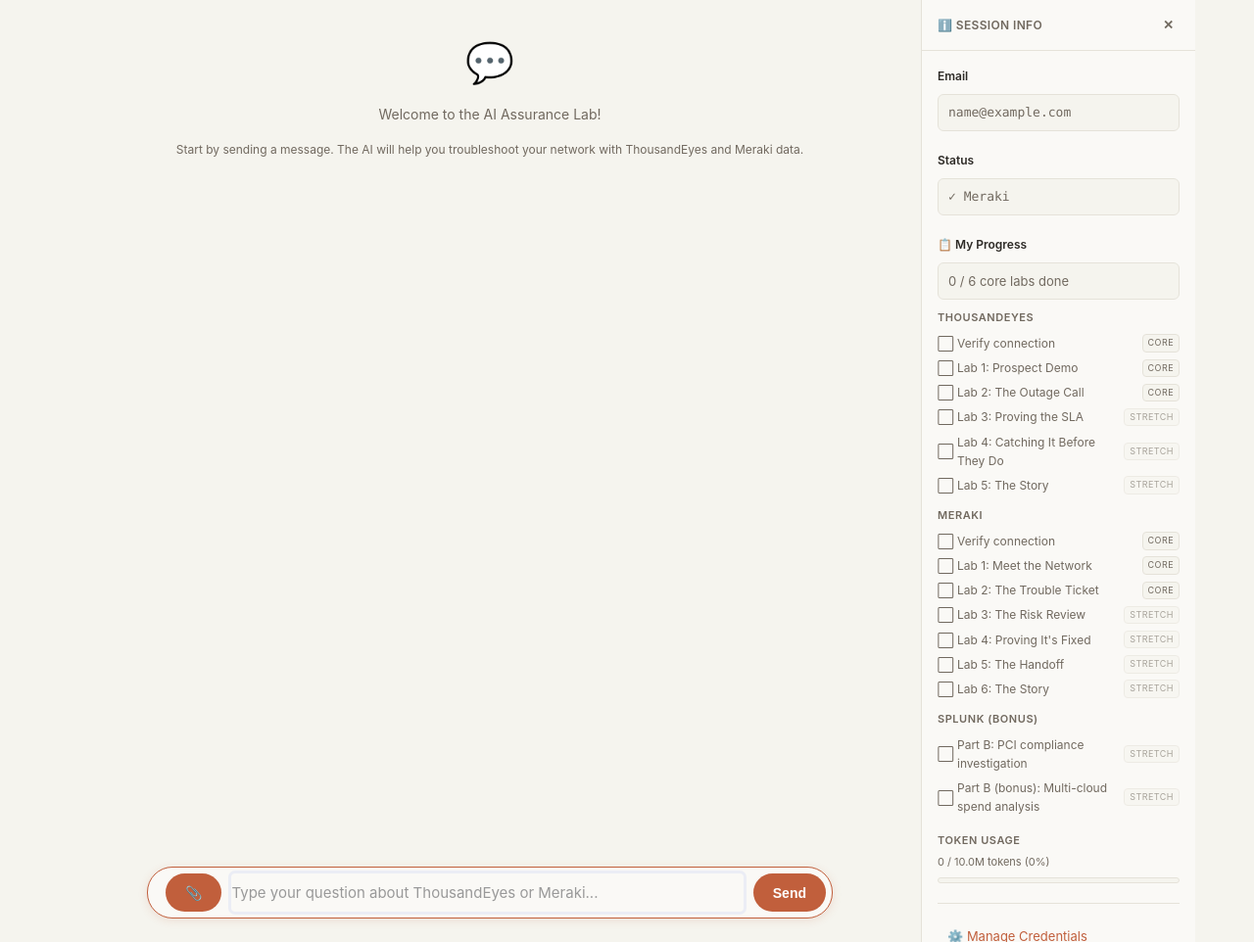
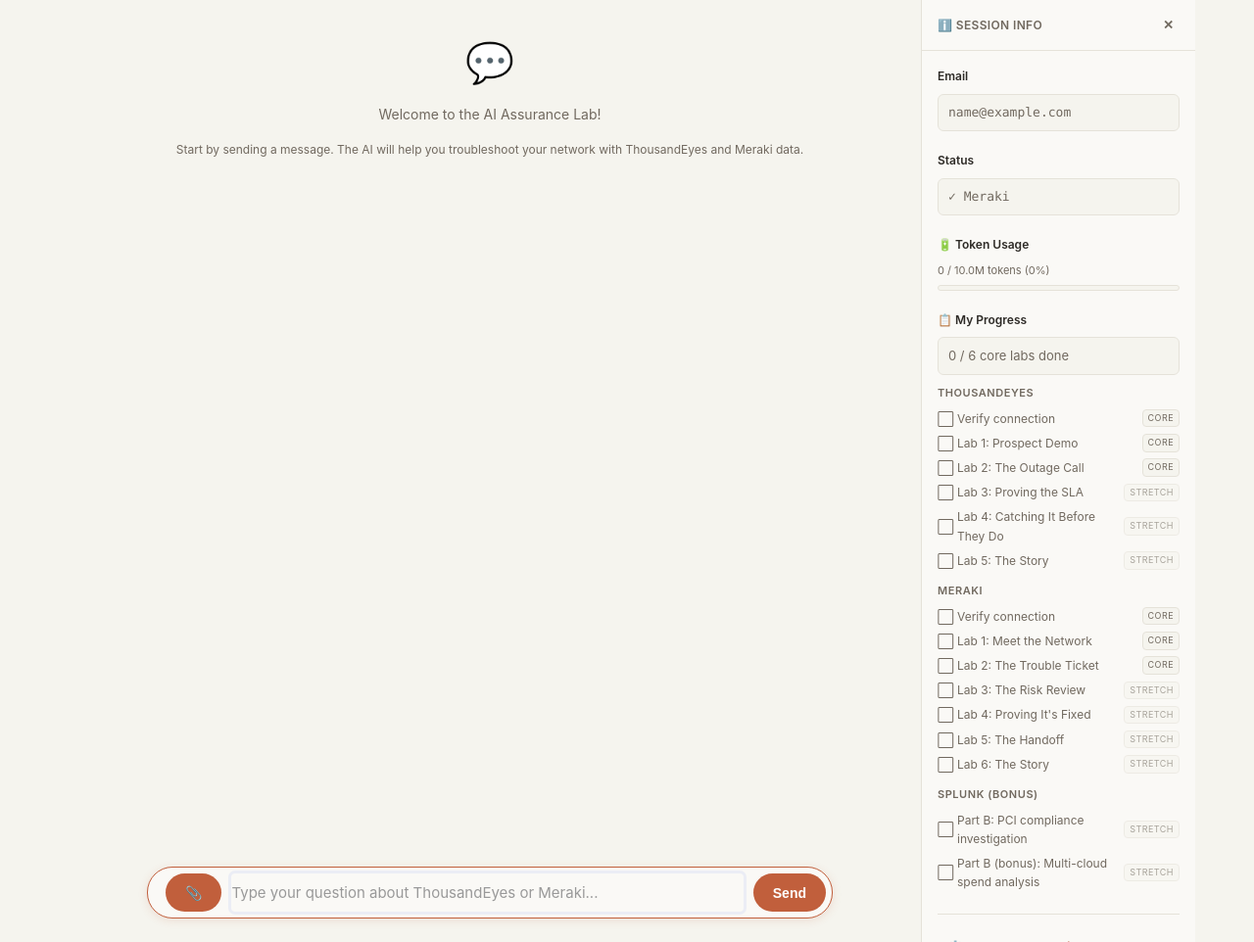
Before and after one commit to sceddy-git/ai-assurance-lab, a Flask app: page /lab in a window 1280 px wide. Shown: the part 60-1022 px from the top of the page at 98% size. Run offline with Flask 3, Linux system fonts and the light colour scheme; the visitor is signed in with stand-in values (Sample User, id 1); data that the repository does not hold is empty; some libraries are stand-ins or nearby versions.

Commit message:
Move token usage badge above My Progress in session sidebar
Co-authored-by: Cursor <cursoragent@cursor.com>

```diff
--- a/templates/lab.html
+++ b/templates/lab.html
@@ -759,9 +759,6 @@
            (see STUDENT_TOKEN_BUDGET in app.py): never blocks chat, just
            warns a student as they approach their budget so a very long
            session doesn't run out unexpectedly near the end of the lab. */
-        #token-usage-section {
-            margin-top: 14px;
-        }
         #token-usage-bar-track {
             height: 6px;
             border-radius: 3px;
@@ -950,17 +947,18 @@
                         <div class="info-value" id="availability-status">Loading...</div>
                     </div>
 
+                    <div class="info-section" id="token-usage-section" style="display:none;">
+                        <div class="info-title">🔋 Token Usage</div>
+                        <div id="token-usage-label">Loading...</div>
+                        <div id="token-usage-bar-track">
+                            <div id="token-usage-bar-fill"></div>
+                        </div>
+                    </div>
+
                     <div class="info-section" id="progress-section">
                         <div class="info-title">📋 My Progress</div>
                         <div class="info-value" id="progress-summary">Loading...</div>
                         <div id="progress-checklist"></div>
-                        <div id="token-usage-section" style="display:none;">
-                            <div class="progress-module" style="margin-top:14px;">Token Usage</div>
-                            <div id="token-usage-label">Loading...</div>
-                            <div id="token-usage-bar-track">
-                                <div id="token-usage-bar-fill"></div>
-                            </div>
-                        </div>
                     </div>
 
                     <div class="quick-links">
```
